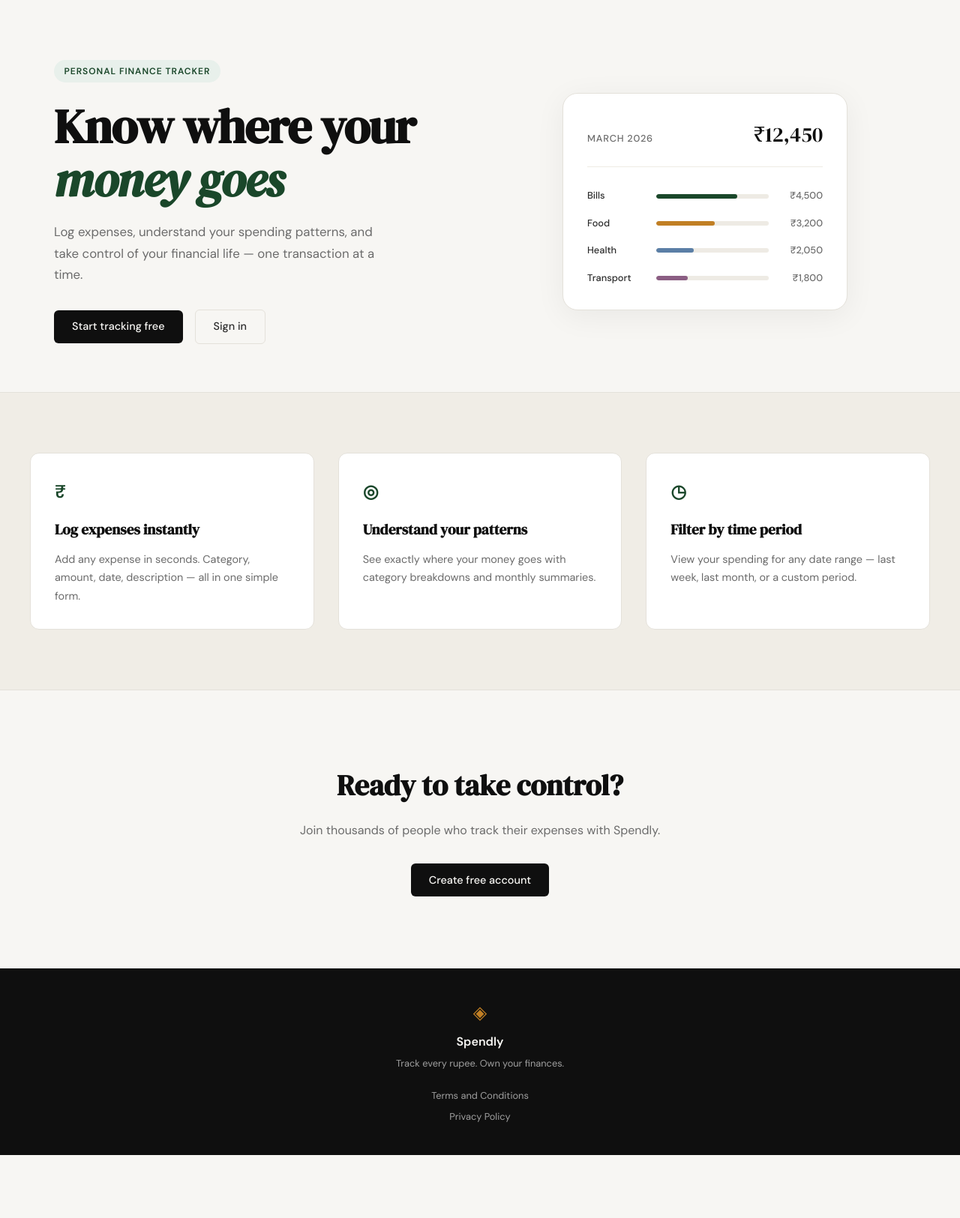
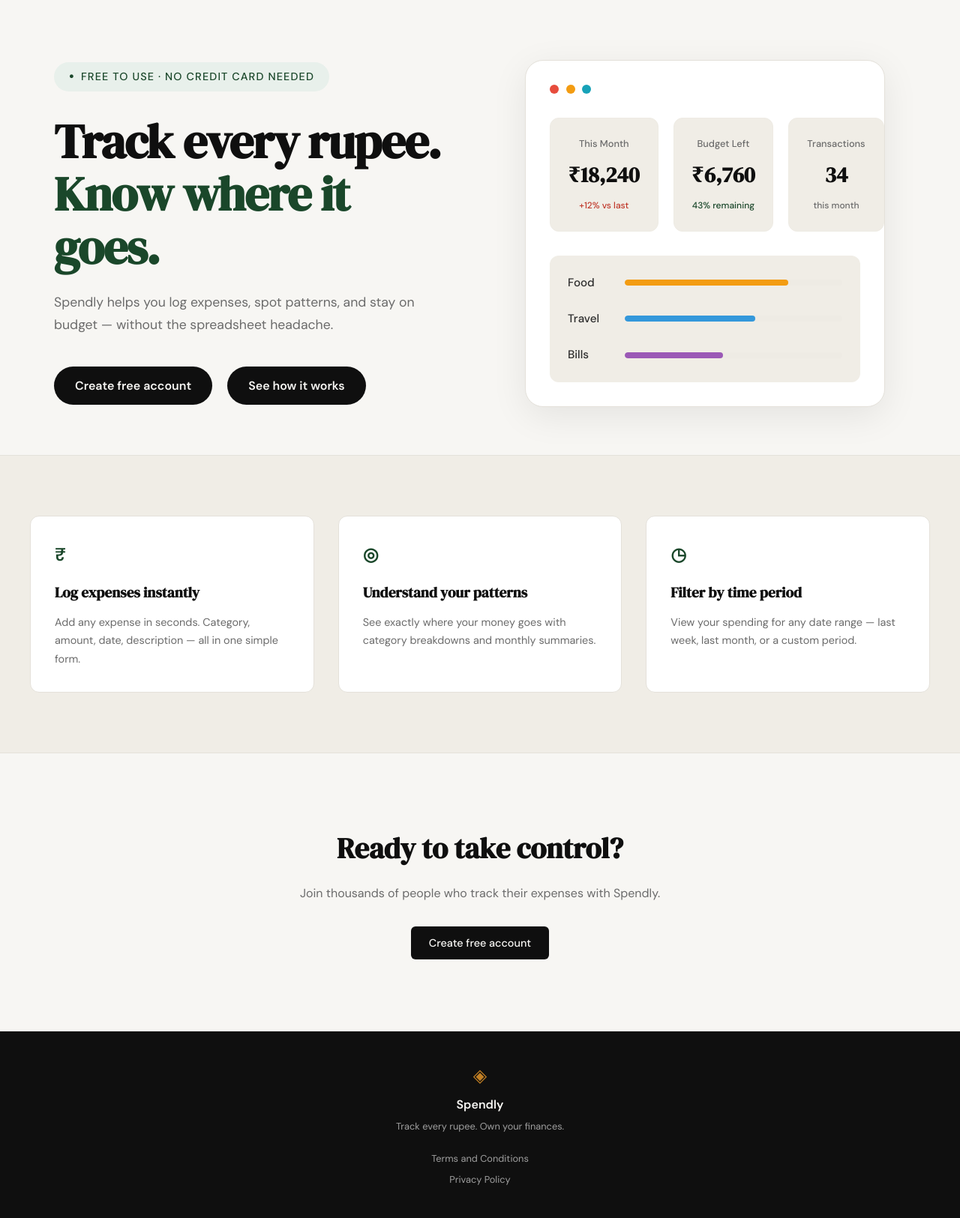
Before and after one commit to infracloudio/spendly, a Flask app: page / in a window 1280 px wide. Shown: the part 61-1686 px from the top of the page at 75% size. Before the commit the page ends 1602 px from the top, so only its background shows below. Run offline with Flask 3, Linux system fonts and the light colour scheme.

Commit message:
updated hero page

```diff
--- /dev/null
+++ b/static/css/landing.css
@@ -0,0 +1,294 @@
+/* ------------------------------------------------------------------ */
+/* Hero Section Overrides for Landing Page                             */
+/* ------------------------------------------------------------------ */
+
+.hero {
+    padding: 5rem 2rem 4rem;
+    display: grid;
+    grid-template-columns: 1fr 1fr;
+    gap: 4rem;
+    align-items: center;
+    max-width: var(--max-width);
+    margin: 0 auto;
+}
+
+.hero-content {
+    display: flex;
+    flex-direction: column;
+}
+
+.hero-badge {
+    display: inline-flex;
+    align-items: center;
+    gap: 0.5rem;
+    background: var(--accent-light);
+    color: var(--accent);
+    font-size: 0.9rem;
+    font-weight: 500;
+    padding: 0.5rem 1.25rem;
+    border-radius: 999px;
+    margin-bottom: 2rem;
+    width: fit-content;
+}
+
+.badge-dot {
+    font-size: 0.7rem;
+    color: var(--accent);
+}
+
+.hero-title {
+    font-family: var(--font-display);
+    font-size: clamp(2.5rem, 5vw, 4rem);
+    line-height: 1.1;
+    letter-spacing: -0.02em;
+    color: var(--ink);
+    margin-bottom: 1.5rem;
+    font-weight: 700;
+}
+
+.hero-accent {
+    color: var(--accent);
+    font-style: normal;
+    display: block;
+}
+
+.hero-subtitle {
+    font-size: 1.1rem;
+    color: var(--ink-muted);
+    line-height: 1.7;
+    max-width: 500px;
+    margin-bottom: 2.5rem;
+}
+
+.hero-actions {
+    display: flex;
+    gap: 1.25rem;
+    align-items: center;
+}
+
+.hero-actions .btn-primary {
+    background: var(--ink);
+    color: var(--paper);
+    padding: 0.8rem 1.75rem;
+    border-radius: 999px;
+    font-family: var(--font-body);
+    font-size: 1rem;
+    font-weight: 600;
+    cursor: pointer;
+    border: none;
+    transition: background 0.2s;
+    text-decoration: none;
+}
+
+.hero-actions .btn-primary:hover {
+    background: var(--accent);
+}
+
+.hero-visual {
+    display: flex;
+    justify-content: center;
+    align-items: center;
+}
+
+.dashboard-mock {
+    background: var(--paper-card);
+    border: 1px solid var(--border);
+    border-radius: 24px;
+    padding: 2rem;
+    width: 100%;
+    max-width: 480px;
+    box-shadow: 0 12px 48px rgba(0, 0, 0, 0.08);
+}
+
+.dashboard-dots {
+    display: flex;
+    gap: 0.6rem;
+    margin-bottom: 2rem;
+}
+
+.dot {
+    width: 12px;
+    height: 12px;
+    border-radius: 50%;
+}
+
+.dot.red {
+    background: #e74c3c;
+}
+
+.dot.orange {
+    background: #f39c12;
+}
+
+.dot.teal {
+    background: #17a2b8;
+}
+
+.dashboard-stats {
+    display: grid;
+    grid-template-columns: repeat(3, 1fr);
+    gap: 1.25rem;
+    margin-bottom: 2rem;
+}
+
+.stat-card {
+    background: var(--paper-warm);
+    border: 1px solid var(--border-soft);
+    border-radius: 12px;
+    padding: 1.5rem;
+    text-align: center;
+}
+
+.stat-label {
+    font-size: 0.8rem;
+    color: var(--ink-muted);
+    text-transform: capitalize;
+    margin-bottom: 0.5rem;
+    font-weight: 500;
+}
+
+.stat-value {
+    font-family: var(--font-display);
+    font-size: 1.8rem;
+    color: var(--ink);
+    font-weight: 700;
+    margin-bottom: 0.5rem;
+}
+
+.stat-sub {
+    font-size: 0.75rem;
+    font-weight: 500;
+}
+
+.stat-sub.danger {
+    color: #c0392b;
+}
+
+.stat-sub.success {
+    color: var(--accent);
+}
+
+.stat-sub.muted {
+    color: var(--ink-muted);
+}
+
+.dashboard-chart {
+    background: var(--paper-warm);
+    border-radius: 12px;
+    padding: 1.5rem;
+    display: flex;
+    flex-direction: column;
+    gap: 1.5rem;
+}
+
+.chart-row {
+    display: flex;
+    align-items: center;
+    gap: 1rem;
+}
+
+.chart-label {
+    font-size: 0.95rem;
+    color: var(--ink-soft);
+    font-weight: 500;
+    min-width: 60px;
+}
+
+.chart-bar {
+    flex: 1;
+    height: 8px;
+    background: var(--border-soft);
+    border-radius: 999px;
+    overflow: hidden;
+}
+
+.bar-fill {
+    height: 100%;
+    border-radius: 999px;
+    transition: width 0.6s ease;
+}
+
+.bar-fill.orange {
+    background: #f39c12;
+}
+
+.bar-fill.blue {
+    background: #3498db;
+}
+
+.bar-fill.purple {
+    background: #9b59b6;
+}
+
+/* ------------------------------------------------------------------ */
+/* Responsive                                                          */
+/* ------------------------------------------------------------------ */
+
+@media (max-width: 900px) {
+    .hero {
+        grid-template-columns: 1fr;
+        text-align: center;
+    }
+
+    .hero-badge {
+        margin-left: auto;
+        margin-right: auto;
+    }
+
+    .hero-accent {
+        display: inline;
+    }
+
+    .hero-actions {
+        justify-content: center;
+    }
+
+    .hero-subtitle {
+        max-width: 100%;
+    }
+
+    .dashboard-stats {
+        grid-template-columns: 1fr;
+    }
+}
+
+@media (max-width: 600px) {
+    .hero {
+        padding: 3rem 1rem 2rem;
+        gap: 2rem;
+    }
+
+    .hero-title {
+        font-size: 1.75rem;
+    }
+
+    .hero-subtitle {
+        font-size: 1rem;
+    }
+
+    .hero-actions {
+        flex-direction: column;
+        width: 100%;
+    }
+
+    .hero-actions .btn-primary {
+        width: 100%;
+        text-align: center;
+    }
+
+    .dashboard-mock {
+        padding: 1.5rem;
+    }
+
+    .dashboard-dots {
+        margin-bottom: 1.5rem;
+    }
+
+    .dashboard-stats {
+        margin-bottom: 1.5rem;
+    }
+
+    .dashboard-chart {
+        padding: 1rem;
+    }
+}
--- a/templates/landing.html
+++ b/templates/landing.html
@@ -2,59 +2,73 @@
 
 {% block title %}Spendly — Track Every Rupee{% endblock %}
 
+{% block head %}
+<link rel="stylesheet" href="{{ url_for('static', filename='css/landing.css') }}">
+{% endblock %}
+
 {% block content %}
 
 <section class="hero">
-    <div class="hero-inner">
-        <div class="hero-badge">Personal Finance Tracker</div>
+    <div class="hero-content">
+        <div class="hero-badge">
+            <span class="badge-dot">●</span>
+            Free to use · No credit card needed
+        </div>
         <h1 class="hero-title">
-            Know where your<br>
-            <em>money goes</em>
+            Track every rupee.<br>
+            <span class="hero-accent">Know where it goes.</span>
         </h1>
         <p class="hero-subtitle">
-            Log expenses, understand your spending patterns,
-            and take control of your financial life —
-            one transaction at a time.
+            Spendly helps you log expenses, spot patterns, and stay
+            on budget — without the spreadsheet headache.
         </p>
         <div class="hero-actions">
-            <a href="{{ url_for('register') }}" class="btn-primary">Start tracking free</a>
-            <a href="{{ url_for('login') }}" class="btn-ghost">Sign in</a>
+            <a href="{{ url_for('register') }}" class="btn-primary">Create free account</a>
+            <a href="#" class="btn-primary">See how it works</a>
         </div>
     </div>
     <div class="hero-visual">
-        <div class="mock-card">
-            <div class="mock-card-header">
-                <span class="mock-label">March 2026</span>
-                <span class="mock-total">₹12,450</span>
+        <div class="dashboard-mock">
+            <div class="dashboard-dots">
+                <span class="dot red"></span>
+                <span class="dot orange"></span>
+                <span class="dot teal"></span>
             </div>
-            <div class="mock-bars">
-                <div class="mock-bar-row">
-                    <span class="mock-cat">Bills</span>
-                    <div class="mock-bar-track">
-                        <div class="mock-bar" style="width: 72%"></div>
+            <div class="dashboard-stats">
+                <div class="stat-card">
+                    <div class="stat-label">This month</div>
+                    <div class="stat-value">₹18,240</div>
+                    <div class="stat-sub danger">+12% vs last</div>
+                </div>
+                <div class="stat-card">
+                    <div class="stat-label">Budget left</div>
+                    <div class="stat-value">₹6,760</div>
+                    <div class="stat-sub success">43% remaining</div>
+                </div>
+                <div class="stat-card">
+                    <div class="stat-label">Transactions</div>
+                    <div class="stat-value">34</div>
+                    <div class="stat-sub muted">this month</div>
+                </div>
+            </div>
+            <div class="dashboard-chart">
+                <div class="chart-row">
+                    <span class="chart-label">Food</span>
+                    <div class="chart-bar">
+                        <div class="bar-fill orange" style="width: 75%"></div>
                     </div>
-                    <span class="mock-amt">₹4,500</span>
                 </div>
-                <div class="mock-bar-row">
-                    <span class="mock-cat">Food</span>
-                    <div class="mock-bar-track">
-                        <div class="mock-bar mock-bar-2" style="width: 52%"></div>
+                <div class="chart-row">
+                    <span class="chart-label">Travel</span>
+                    <div class="chart-bar">
+                        <div class="bar-fill blue" style="width: 60%"></div>
                     </div>
-                    <span class="mock-amt">₹3,200</span>
                 </div>
-                <div class="mock-bar-row">
-                    <span class="mock-cat">Health</span>
-                    <div class="mock-bar-track">
-                        <div class="mock-bar mock-bar-3" style="width: 33%"></div>
+                <div class="chart-row">
+                    <span class="chart-label">Bills</span>
+                    <div class="chart-bar">
+                        <div class="bar-fill purple" style="width: 45%"></div>
                     </div>
-                    <span class="mock-amt">₹2,050</span>
-                </div>
-                <div class="mock-bar-row">
-                    <span class="mock-cat">Transport</span>
-                    <div class="mock-bar-track">
-                        <div class="mock-bar mock-bar-4" style="width: 28%"></div>
-                    </div>
-                    <span class="mock-amt">₹1,800</span>
                 </div>
             </div>
         </div>
```
